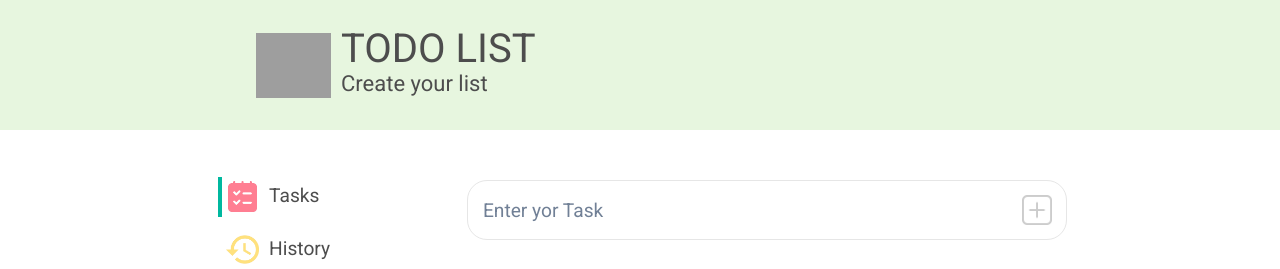
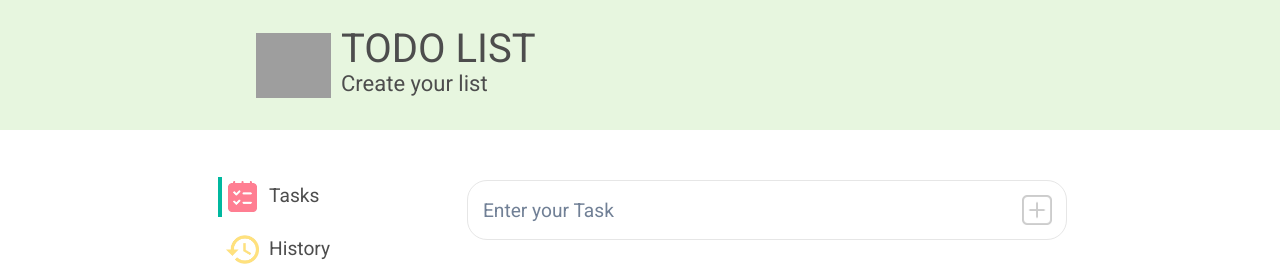
Before and after one commit to Braian-MancioniBoggon/ArgentinaProgramaGrupoD, a React (Vite) app: page / in a window 1280 px wide. Shown: the top 269 px of the page. Built offline with nearby package versions, Linux system fonts and the light colour scheme; grey boxes are pictures that could not be loaded.

Commit message:
agregada la u

```diff
--- a/src/Components/Cuerpo/Cuerpo.jsx
+++ b/src/Components/Cuerpo/Cuerpo.jsx
@@ -47,7 +47,7 @@ const Cuerpo = () => {
                 <Flex direction="column" mt="50px">
                     <Flex direction="column">
                         <InputGroup size='xxl' w={{base:"300px", sm:"400px", md:"500px", lg:"600px"}} maxW="600px">
-                            <Input w="100%" h="60px" pr="1.2rem"  p='15px' border="2px solid #e6e6e6" mb={{base:"0px", sm:"0px", md:"30px"}} borderRadius="20px" fontSize="1.2rem" onChange={recibirTarea} value={tareaRecibida} placeholder='Enter yor Task' isDisabled={!menuPrincipal ? true : false}  variant={menuPrincipal ? "outline" : "filled"} focusBorderColor="#212529" borderWidth="thin"/>
+                            <Input w="100%" h="60px" pr="1.2rem"  p='15px' border="2px solid #e6e6e6" mb={{base:"0px", sm:"0px", md:"30px"}} borderRadius="20px" fontSize="1.2rem" onChange={recibirTarea} value={tareaRecibida} placeholder='Enter your Task' isDisabled={!menuPrincipal ? true : false}  variant={menuPrincipal ? "outline" : "filled"} focusBorderColor="#212529" borderWidth="thin"/>
                             <InputRightElement>
                                 <Image src='img/agregar.png' alt='+' w="30px" cursor={menuPrincipal ? "pointer" : "no-drop"} top="15px" right="15px" position="relative" onClick={agregarTarea} />
                             </InputRightElement>
```
